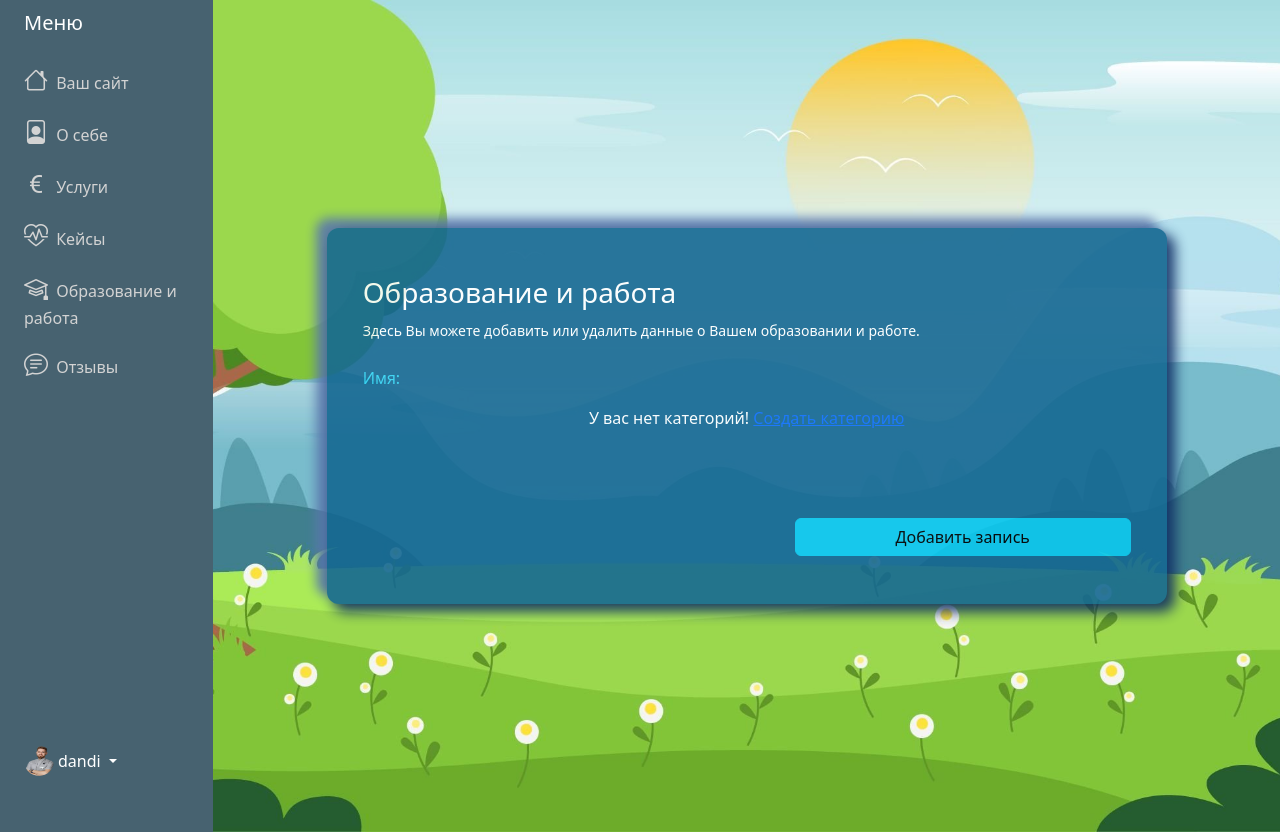
After one commit to DanDi33/doctor_site_hw, a Django app: page /adminPanel/ed_and_work/create/ in a window 1280 px wide. The commit adds this page. Run offline with Django 5.2, Linux system fonts and the light colour scheme; a user stored in the database is signed in; data comes from the database, SQL or seed files in the repository.

Commit message:
24.06.24

```diff
--- a/web/adminPanel/templates/adminPanel/about.html
+++ b/web/adminPanel/templates/adminPanel/about.html
@@ -56,7 +56,7 @@
 
 
                 </div>
-                <div class="col-sm-6 col-xs-12 d-sm-block p-5">
+                <div class="col-sm-6 col-xs-12 px-5 pt-5">
                     {% if user.about %}
                     <!-- <div class="imgBgn" id="imgBgn-login">
                     </div> -->
--- a/web/adminPanel/templates/adminPanel/base.html
+++ b/web/adminPanel/templates/adminPanel/base.html
@@ -33,24 +33,24 @@
                         </li>
                         <li>
                             <a href="{% url 'about' %}" class="nav-link align-middle px-0">
-                                <i class="fs-4 bi-file-person"></i> <span class="ms-1 d-none d-sm-inline {%if active == 'about' %} active {% endif %}">{% if menu.about %} {{ menu.about }} {% else %} О, себе {% endif %}</span>
+                                <i class="fs-4 bi-file-person"></i> <span class="ms-1 d-none d-sm-inline">{% if menu.about %} {{ menu.about }} {% else %} О себе {% endif %}</span>
                             </a>
                         </li>
                         <li>
                             <a href="#" class="nav-link px-0 align-middle">
-                                <i class="fs-4 bi-currency-euro"></i> <span class="ms-1 d-none d-sm-inline">Услуги</span></a>
+                                <i class="fs-4 bi-currency-euro"></i> <span class="ms-1 d-none d-sm-inline">{% if menu.services %} {{ menu.services }} {% else %} Услуги {% endif %}</span></a>
                         </li>
                         <li>
                             <a href="#" class="nav-link px-0 align-middle">
-                                <i class="fs-4 bi-heart-pulse"></i> <span class="ms-1 d-none d-sm-inline">Кейсы</span></a>
+                                <i class="fs-4 bi-heart-pulse"></i> <span class="ms-1 d-none d-sm-inline">{% if menu.cases %} {{ menu.cases }} {% else %} Кейсы {% endif %}</span></a>
+                        </li>
+                        <li>
+                            <a href="{% url 'ed_and_work' %}" class="nav-link px-0 align-middle">
+                                <i class="fs-4 bi-mortarboard"></i> <span class="ms-1 d-none d-sm-inline">{% if menu.ed_and_work %} {{ menu.ed_and_work }} {% else %} Образование и работа {% endif %}</span></a>
                         </li>
                         <li>
                             <a href="#" class="nav-link px-0 align-middle">
-                                <i class="fs-4 bi-mortarboard"></i> <span class="ms-1 d-none d-sm-inline">Образование и работа</span></a>
-                        </li>
-                        <li>
-                            <a href="#" class="nav-link px-0 align-middle">
-                                <i class="fs-4 bi-chat-text"></i> <span class="ms-1 d-none d-sm-inline">Отзывы</span>
+                                <i class="fs-4 bi-chat-text"></i> <span class="ms-1 d-none d-sm-inline">{% if menu.feedbackes %} {{ menu.feedbackes }} {% else %} Отзывы {% endif %}</span>
                             </a>
                         </li>
                     </ul>
@@ -59,7 +59,7 @@
                         <a href="#"
                             class="d-flex align-items-center text-white text-decoration-none dropdown-toggle {% if current_path == home_url %}active{% endif %}"
                             id="dropdownUser1" data-bs-toggle="dropdown" aria-expanded="false">
-                            <img src="https://github.com/mdo.png" alt="hugenerd" width="30" height="30"
+                            <img src="{{ user.about.main_foto.url }}" alt="logo" width="30" height="30"
                                 class="rounded-circle">
                             <span class="d-none d-sm-inline mx-1">{{user.username}}</span>
                         </a>
--- /dev/null
+++ b/web/adminPanel/templates/adminPanel/ed-and-work-form.html
@@ -0,0 +1,92 @@
+{% extends "adminPanel/base.html" %}
+{% block content %}
+<style>
+    .admin-panel-body {
+        background-image: url('/media/fon-admin-about.jpg');
+        background-repeat: no-repeat;
+        background-size: cover;
+        background-position: center;
+    }
+</style>
+<div class="container vh-100 d-flex align-items-center">
+    <div id="innerPage">
+
+            <div class="row align-items-center justify-content-center">
+
+                <div class="col-12 text-white px-5 pt-5">
+
+                    <div class="lead">
+                        <h3>Образование и работа</h3>
+                        <p class="fs-6 mb-4">
+                            <small>Здесь Вы можете добавить или удалить данные о Вашем образовании и работе.</small>
+                        </p>
+                    </div>
+
+                    <div class="mt-4">
+                        <p class="label-color">
+                            Имя:
+                        </p>
+                    </div>
+                    {% if posts %}
+                    <ol class="categories">
+                        {% for post in posts %}
+                        <li>
+                            <div class="row mt-2">
+                                <div class="col-9">
+                                    <a href="{% url 'update-ed-and-work' post.id %}"
+                                        style="text-decoration: none;color: #000;"><p>{{ post.year }}  {{ post.post }}</p></a>
+                                </div>
+                                <div class="task-controls col-3 card-text d-flex">
+                                    <a class="edit px-2 ms-auto" href="#"><i
+                                            class="bi bi-pencil-square"></i></a>
+                                    <a class="edit px-2" href="#"><i
+                                            class="bi bi-trash"></i></a>
+                                </div>
+                            </div>
+                        </li>
+                        {%endfor%}
+                    </ol>
+                    <div class="d-grid gap-2 d-md-flex justify-content-md-end">
+                        <a href="#" class="btn btn-primary profile-button">Добавить категорию</a>
+                    </div>
+
+                    {% else %}
+                    <p class="text-center"> У вас нет категорий!
+                        <a href="#">Создать категорию</a>
+                    </p>
+                    {% endif %}
+
+                    {% if messages %}
+                    {% for message in messages %}
+                    <div class="text-center alert alert-{{message.tags}}">
+                        {{message}}
+                    </div>
+                    {% endfor %}
+                    {% endif %}
+
+                </div>
+                <div class="col-sm-6 col-xs-12 px-5 pt-5">
+                    {% if user.about %}
+                    <!-- <div class="imgBgn" id="imgBgn-login">
+                    </div> -->
+                    <!-- <img src="{{ user.about.main_foto.url }}" alt="{{ user.username }}" class="img-fluid admin-about-img"
+                            accept=".jpg,.jpeg,.png" id="about-img"> -->
+                    {% endif %}
+                    <!-- <input class="form-control rounded-0 mb-3" type="file" name="main_foto" id="id_main_foto"/> -->
+                </div>
+
+
+            </div>
+            <div class="row align-items-center justify-content-center">
+                <div class="col-sm-6 col-xs-12 d-sm-block ">
+
+                </div>
+                <div class="col-sm-6 col-xs-12 d-sm-block  px-5 pb-5">
+                    <a href="" class="btn btn-info mt-4 w-100">Добавить запись</a>
+                </div>
+            </div>
+
+    </div>
+</div>
+
+{% endblock content %}
--- a/web/adminPanel/urls.py
+++ b/web/adminPanel/urls.py
@@ -1,11 +1,13 @@
 from django.urls import path
 from .views import home, about, profile
-from .views import MyAboutView
+from .views import MyAboutView, MyEdAndWorkView, CreatePostEdAndWorkView
 
 urlpatterns = [
     path("",home , name="home"),
     path("admin-panel/about/", MyAboutView.as_view(), name="about"),
     path("admin-panel/profile/",profile , name="profile"),
+    path('adminPanel/ed_and_work/', MyEdAndWorkView.as_view(), name="ed_and_work"),
+    path('adminPanel/ed_and_work/create/', CreatePostEdAndWorkView.as_view(), name="create-post-ed-and-work"),
 
     # path('profile/', MyProfileView.as_view(), name="profile")
 ]
--- a/web/adminPanel/views.py
+++ b/web/adminPanel/views.py
@@ -4,8 +4,10 @@ from django.contrib.auth.mixins import LoginRequiredMixin
 from .forms import UserUpdateForm, AboutUpdateForm
 from django.contrib import messages
 from django.contrib.auth.decorators import login_required
-from django.urls import reverse
-from .models import Menu
+from django.urls import reverse, reverse_lazy
+from .models import Menu, Ed_and_work
+from django.views.generic.list import ListView
+from django.views.generic.edit import CreateView
 
 # Create your views here.
 @login_required
@@ -77,6 +79,30 @@ class MyAboutView(LoginRequiredMixin, View):
 
             return render(request, 'adminPanel/about.html', context)
 
+class MyEdAndWorkView(LoginRequiredMixin,ListView):
+    model = Ed_and_work
+    template_name = "adminPanel/ed-and-work.html"
+    context_object_name = "posts"
+
+    def get_context_data(self, **kwargs):
+        context = super().get_context_data(**kwargs)
+        context['title'] = 'Образование и работа'
+        context['posts'] = context['posts'].filter(user=self.request.user).order_by('year')
+        context['active'] = 'ed_and_work'
+        context['menu'] = request_menu(self.request)
+        return context
+
+class CreatePostEdAndWorkView(LoginRequiredMixin,CreateView):
+    model = Ed_and_work
+    fields = ['year','desc','diplom_img']
+    template_name = "adminPanel/ed-and-work-form.html"
+    success_url = reverse_lazy('ed_and_work')
+
+    def form_valid(self, form):
+        form.instance.user = self.request.user
+        messages.success(self.request, "Запись успешно создана.")
+        return super(CreatePostEdAndWorkView,self).form_valid(form)
+
 def request_menu(request):
     user_id = request.user.id  # Получаем id текущего пользователя
     menu = Menu.objects.filter(user_id=user_id).first()  # Используем user_id для фильтрации
--- a/web/static/css/styles.css
+++ b/web/static/css/styles.css
@@ -39,15 +39,22 @@
 #imgBgn-login {
   background-image: url('/media/guard.png');
   background-repeat: no-repeat;
+  background-size: 100%;
 }
 
 #imgBgn-reset {
   background-image : url('/media/padlock.png');
   background-repeat: no-repeat;
-
+  background-size: 100%;
 }
 
 #imgBgn-reset-done {
+  background-image : url('/media/check.png');
+  background-repeat: no-repeat;
+  background-size: 95%;
+}
+
+#imgBgn-reset-complete {
   background-image : url('/media/check.png');
   background-repeat: no-repeat;
   background-size: 95%;
```
Also changed, not shown: web/adminPanel/models.py (+11 -25 lines), web/adminPanel/templates/adminPanel/ed-and-work.html (added, +92 -0 lines), web/adminPanel/templates/adminPanel/services.html (added, +103 -0 lines), web/users/templates/users/password_reset_complete.html (+24 -8 lines), web/adminPanel/migrations/0002_rename_ed_and_work_menu_ed_and_work.py (added), web/adminPanel/migrations/0003_ed_and_work.py (added), web/db.sqlite3, web/media/About_main_foto/knayzev.png (added), web/media/complete.png (added), web/media/fon-pass-reset-done.jpg, web/media/fon.jpg, web/media/fon1.jpg (added), web/media/knayzev.png (added).
